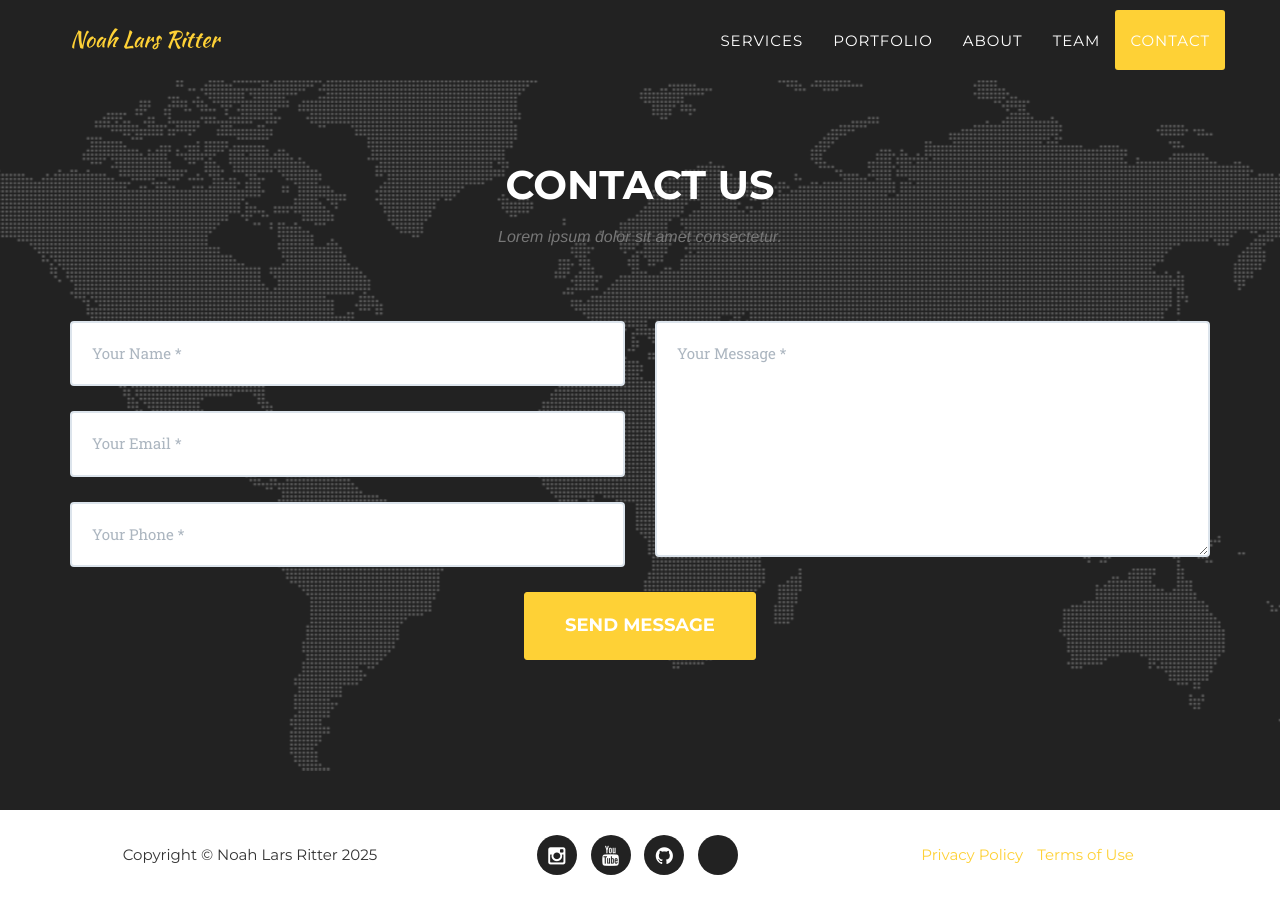
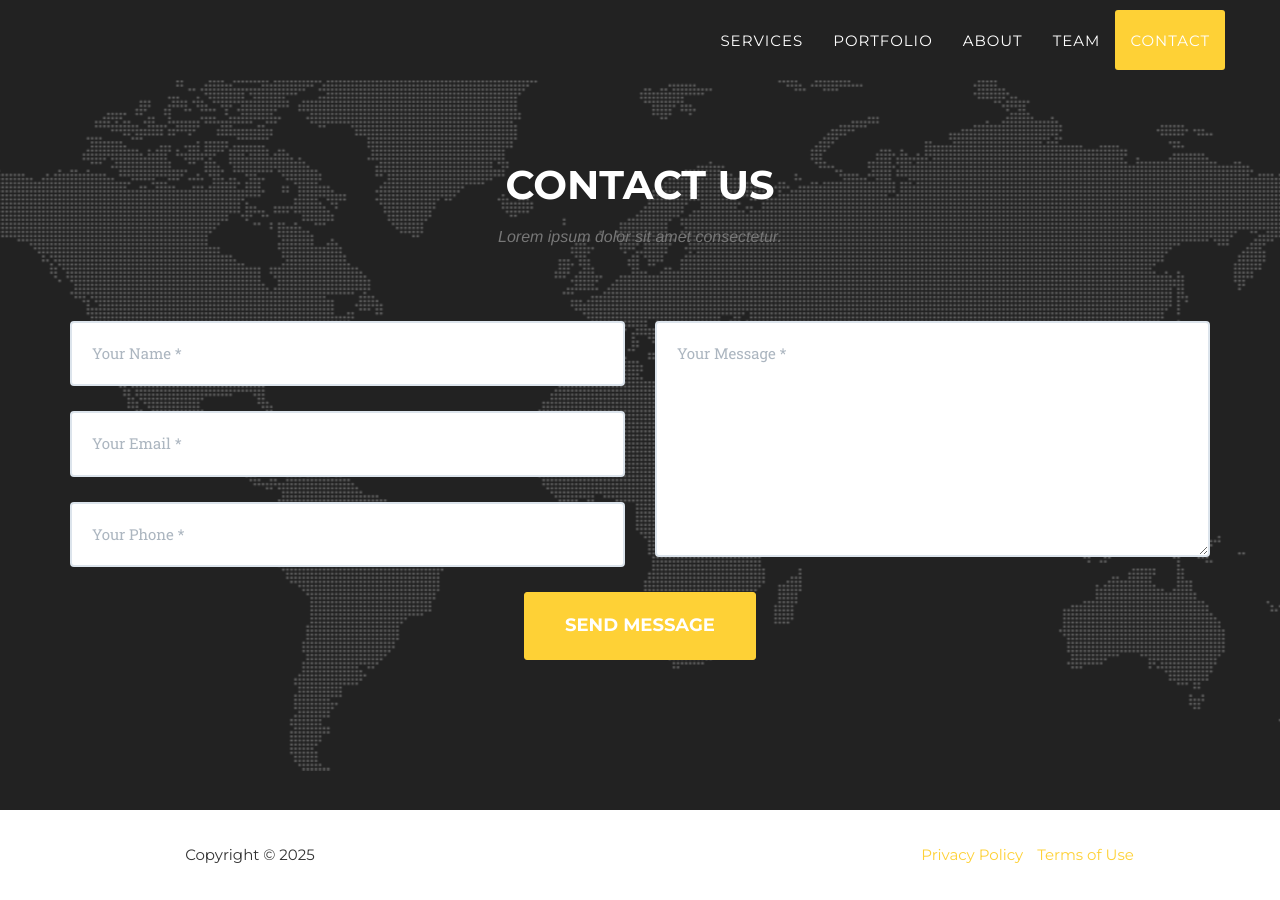
Before and after one commit to n2o2a2h/noahlarsritter.github.io, a Jekyll site: the page built from index.html, in a window 1280 px wide and 900 px high, scrolled down 5226 px. Built offline with Jekyll 4.4.1, drawn with Linux system fonts in a browser that asks for light colours; some web fonts are replaced; some of the changed lines change nothing that is shown.

Commit message:
Update _config.yml

```diff
--- a/_config.yml
+++ b/_config.yml
@@ -1,23 +1,2 @@
-title: Noah Lars Ritter
-email: nlritter96@gmail.com
-description: "The creative portfolio of Noah Lars Ritter — filmmaker, artist, and photographer."
 url: "https://noahlarsritter.com"
 baseurl: ""
-
-# Use the official Agency Jekyll theme
-remote_theme: y7kim/agency-jekyll-theme
-
-# Personal links
-social:
-  - title: instagram
-    url: https://instagram.com/_noahritter_
-  - title: youtube
-    url: https://youtube.com/@noahlritter?si=iwS3g2pEPUWV1Txn
-  - title: github
-    url: https://github.com/noahlarsritter
-  - title: email
-    url: mailto:nlritter96@gmail.com
-
-# Build settings
-markdown: kramdown
-permalink: pretty
```
